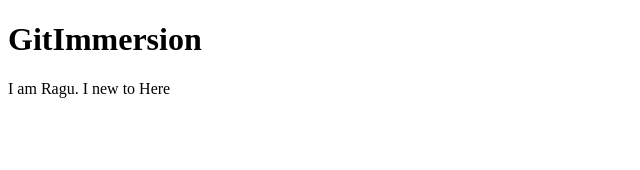
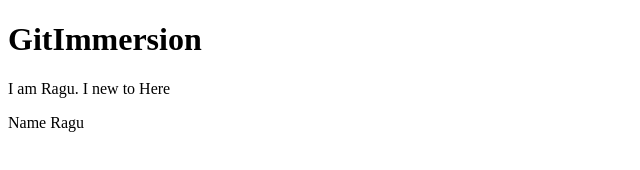
Before and after one commit to tavisca-rkaruppaiah/RaguGitApp, a plain HTML site: page index.html in a window 1280 px wide. Shown: the full height of the page, 0-640 px from the left. Drawn offline with Linux system fonts and the light colour scheme.

Commit message:
Added a default value

```diff
--- a/index.html
+++ b/index.html
@@ -8,6 +8,7 @@
 	<h1>GitImmersion</h1>
 
 	<p>I am Ragu. I new to Here</p>
+	<p>Name Ragu</p>
 
 </body>
 </html>
```
